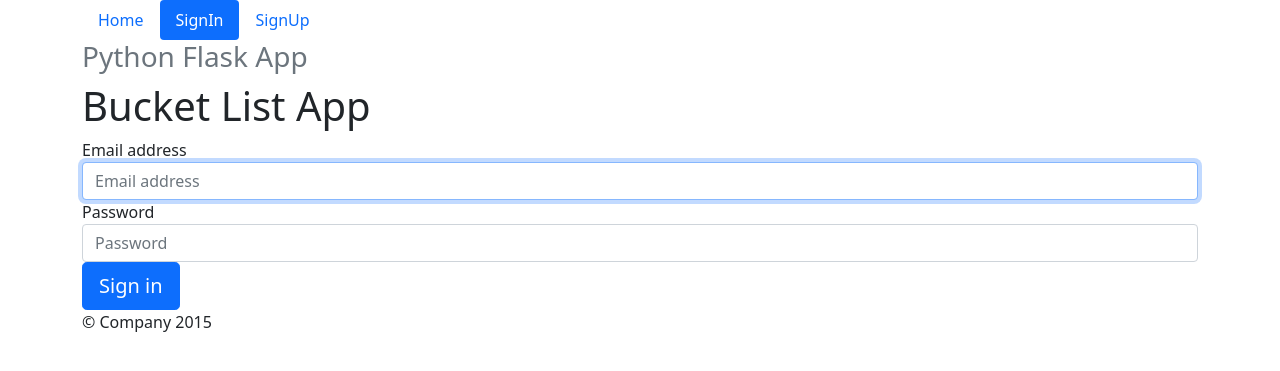
After one commit to MarieDeSmedt/bucket_list, a Flask app: page /showSignin in a window 1280 px wide. The commit adds this page. Shown: the top 371 px of the page. Run offline with Flask 2, Linux system fonts and the light colour scheme; some libraries are stand-ins or nearby versions.

Commit message:
button ok

```diff
--- a/app.py
+++ b/app.py
@@ -19,7 +19,7 @@ def main():
     return render_template('index.html')
 
 
-@app.route('/signup')
+@app.route('/showSignUp')
 def showSignUp():
     return render_template('signup.html')
 
@@ -56,6 +56,16 @@ def signUp():
         cursor.close()
         conn.close()
 
+@app.route('/showSignin')
+def showSignin():
+    return render_template('signin.html')
+
+
+
+
+
+
+
 
 if __name__ == "__main__":
     app.run()
--- a/templates/index.html
+++ b/templates/index.html
@@ -33,8 +33,12 @@
                             <a href="/" class="nav-link active" aria-current="page">Home</a>
                         </li>
                         <li class="nav-item">
-                            <a href="/signup" class="nav-link">Signup</a>
+                            <a href="/showSignin" class="nav-link">SignIn</a>
                         </li>
+                        <li class="nav-item">
+                            <a href="/showSignUp" class="nav-link">SignUp</a>
+                        </li>
+
                     </ul>
 
                 </nav>
--- /dev/null
+++ b/templates/signin.html
@@ -0,0 +1,59 @@
+<!DOCTYPE html>
+<html lang="en">
+  <head>
+    <title>Python Flask Bucket List App</title>
+
+
+    <link
+			href="https://cdn.jsdelivr.net/npm/bootstrap@5.1.3/dist/css/bootstrap.min.css"
+			rel="stylesheet"
+			integrity="sha384-1BmE4kWBq78iYhFldvKuhfTAU6auU8tT94WrHftjDbrCEXSU1oBoqyl2QvZ6jIW3"
+			crossorigin="anonymous"
+		/>
+		<link href="../static/signup.css" rel="stylesheet" />
+    <script src="../static/js/jquery-1.11.2.js"></script>
+
+  </head>
+
+  <body>
+
+    <div class="container">
+      <div class="header">
+        <nav>
+          <ul class="nav nav-pills pull-right">
+            <li class="nav-item">
+              <a href="/" class="nav-link">Home</a>
+          </li>
+            <li class="nav-item">
+              <a href="/showSignin" class="nav-link active" aria-current="page">SignIn</a>
+            </li>
+            <li class="nav-item">
+                <a href="/showSignUp" class="nav-link">SignUp</a>
+            </li>
+
+          </ul>
+        </nav>
+        <h3 class="text-muted">Python Flask App</h3>
+      </div>
+
+      <div class="jumbotron">
+        <h1>Bucket List App</h1>
+        <form class="form-signin" action="/validateLogin" method="post">
+        <label for="inputEmail" class="sr-only">Email address</label>
+        <input type="email" name="inputEmail" id="inputEmail" class="form-control" placeholder="Email address" required autofocus>
+        <label for="inputPassword" class="sr-only">Password</label>
+        <input type="password" name="inputPassword" id="inputPassword" class="form-control" placeholder="Password" required>
+
+        <button id="btnSignIn" class="btn btn-lg btn-primary btn-block" type="submit">Sign in</button>
+      </form>
+      </div>
+
+
+
+      <footer class="footer">
+        <p>&copy; Company 2015</p>
+      </footer>
+
+    </div>
+  </body>
+</html>
```
Also changed, not shown: templates/signup.html (+5 -3 lines).
